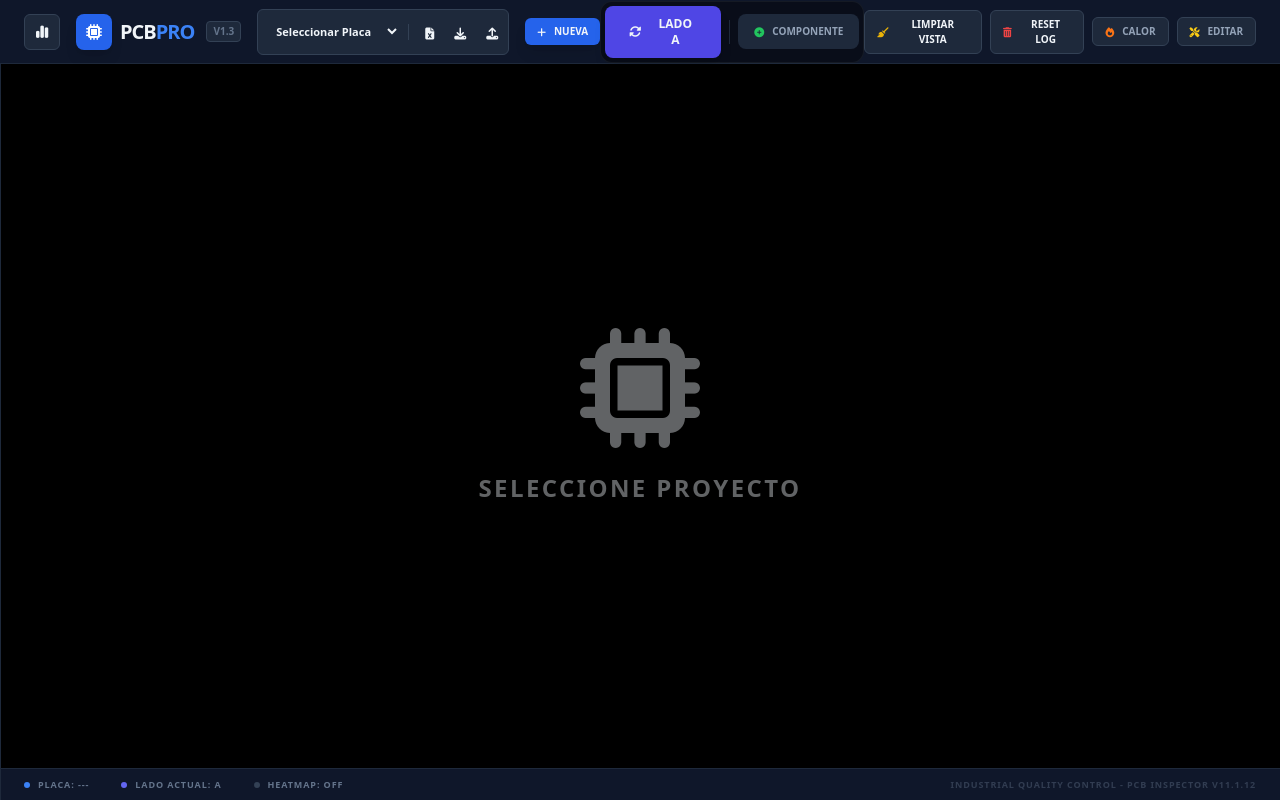
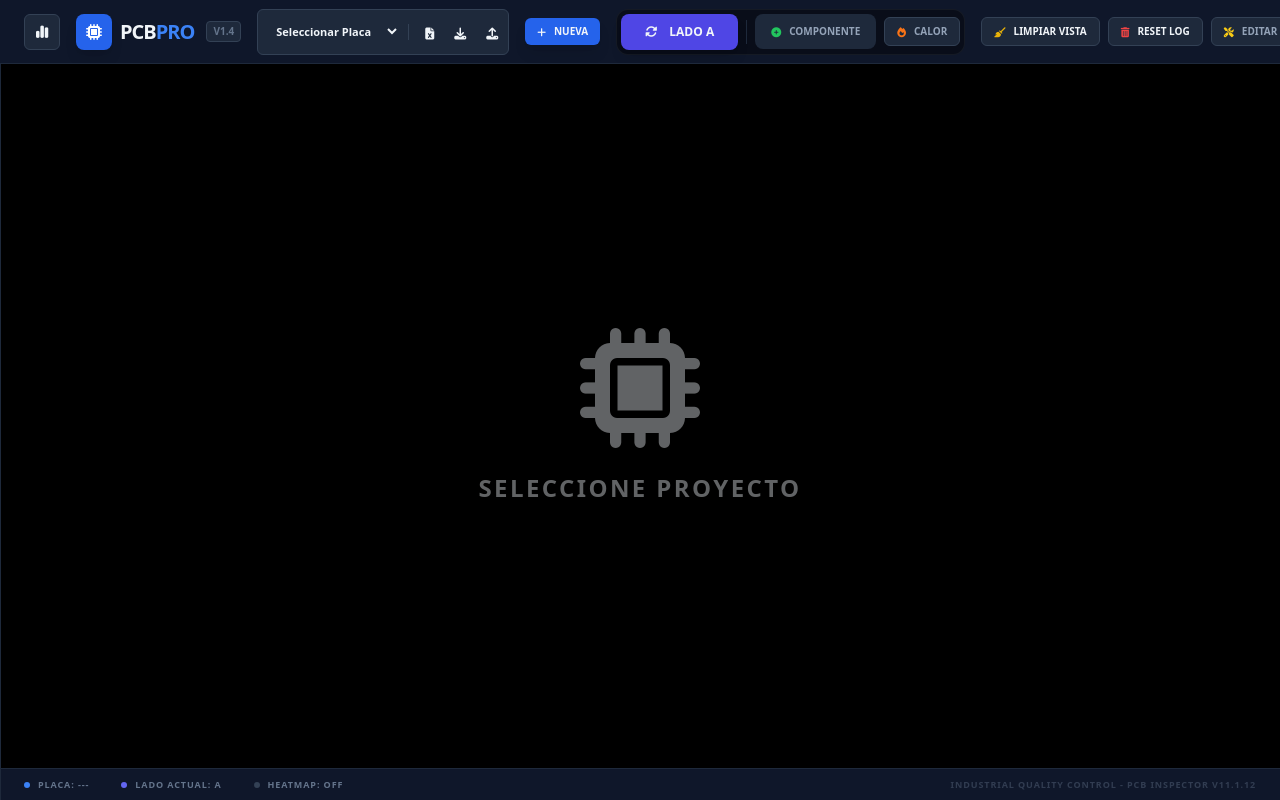
Before and after one commit to GuillermoCanete/PCB-Defect-inspector, a React (Vite) app: page / in a window 1280 px wide. Built offline with nearby package versions, Linux system fonts and the light colour scheme.

Commit message:
Update App.tsx

```diff
--- a/App.tsx
+++ b/App.tsx
@@ -16,6 +16,11 @@ const App: React.FC = () => {
   const [showHeatmap, setShowHeatmap] = useState(false);
   const [expandedStatId, setExpandedStatId] = useState<string | null>(null); // For sidebar expansion
 
+  // Zoom & Pan State
+  const [transform, setTransform] = useState({ scale: 1, x: 0, y: 0 });
+  const [isDragging, setIsDragging] = useState(false);
+  const dragStart = useRef<{ x: number, y: number } | null>(null);
+
   // Modals / State
   const [showNewBoardModal, setShowNewBoardModal] = useState(false);
   const [showConfirmDeleteHistory, setShowConfirmDeleteHistory] = useState(false);
@@ -31,6 +36,7 @@ const App: React.FC = () => {
   const imageRef = useRef<HTMLImageElement>(null);
   const detailRef = useRef<HTMLDivElement>(null);
   const importFileRef = useRef<HTMLInputElement>(null);
+  const containerRef = useRef<HTMLDivElement>(null);
 
   const currentBoard = useMemo(() => {
     if (!activeBoardId || boards.length === 0) return null;
@@ -74,6 +80,7 @@ const App: React.FC = () => {
     setContextMenu(null);
     setSelectedMarkerId(null);
     setExpandedStatId(null);
+    setTransform({ scale: 1, x: 0, y: 0 }); // Reset zoom on side switch
   };
 
   const handleBoardSwitch = (id: string) => {
@@ -84,6 +91,7 @@ const App: React.FC = () => {
     setActiveBoardId(id);
     setCurrentSide('A');
     setExpandedStatId(null);
+    setTransform({ scale: 1, x: 0, y: 0 }); // Reset zoom on board switch
   };
 
   const handleImageUpload = (e: React.ChangeEvent<HTMLInputElement>, side: 'A' | 'B') => {
@@ -150,12 +158,18 @@ const App: React.FC = () => {
     setSelectedMarkerId(null);
 
     const rect = imageRef.current.getBoundingClientRect();
+    // Calculate click position relative to the image (considering scale/pan)
+    // However, for adding components we want the % relative to the image natural size
+    // The visual rect already includes the transform.
     const x = ((e.clientX - rect.left) / rect.width) * 100;
     const y = ((e.clientY - rect.top) / rect.height) * 100;
     setContextMenu({ x: e.clientX, y: e.clientY, imgX: x, imgY: y });
   };
 
   const handleImageClick = (e: React.MouseEvent) => {
+    // Only handle click if we weren't dragging
+    if (isDragging) return;
+
     if (!imageRef.current || !currentBoard) return;
     const rect = imageRef.current.getBoundingClientRect();
     const x = ((e.clientX - rect.left) / rect.width) * 100;
@@ -178,6 +192,46 @@ const App: React.FC = () => {
       setSelectedMarkerId(null);
     }
   };
+
+  // --- Zoom & Pan Logic ---
+
+  const handleWheel = (e: React.WheelEvent) => {
+    if (!currentBoard) return;
+    // e.preventDefault(); // React synthetic events can't always prevent default passive listeners
+    const scaleAmount = -e.deltaY * 0.002;
+    const newScale = Math.min(Math.max(0.5, transform.scale + scaleAmount), 5);
+
+    setTransform(prev => ({
+        ...prev,
+        scale: newScale
+    }));
+  };
+
+  const handleMouseDown = (e: React.MouseEvent) => {
+    if (!currentBoard || e.button !== 0) return; // Only left click
+    if (isAddingComponent || isEditMode) return; // Don't pan while editing
+    setIsDragging(true);
+    dragStart.current = { x: e.clientX - transform.x, y: e.clientY - transform.y };
+  };
+
+  const handleMouseMove = (e: React.MouseEvent) => {
+    if (!isDragging || !dragStart.current) return;
+    e.preventDefault();
+    setTransform(prev => ({
+        ...prev,
+        x: e.clientX - dragStart.current!.x,
+        y: e.clientY - dragStart.current!.y
+    }));
+  };
+
+  const handleMouseUp = () => {
+    setIsDragging(false);
+    dragStart.current = null;
+  };
+
+  const resetZoom = () => setTransform({ scale: 1, x: 0, y: 0 });
+
+  // ------------------------
 
   const createComponent = () => {
     if (!showCompDialog || !newCompName.trim() || !currentBoard) return;
@@ -428,14 +482,12 @@ const App: React.FC = () => {
     currentBoard.components.forEach(c => {
       c.history.forEach(event => {
         const d = new Date(event.timestamp);
-        // Fix: Use 24h format and custom dd/mm/yyyy date
         eventRows.push([formatDate(d), d.toLocaleTimeString('es-ES', { hour12: false }), currentBoard.name, c.name, c.side, event.type.toUpperCase()]);
       });
     });
     currentBoard.genericMarkers.forEach(m => {
       m.history.forEach(ts => {
         const d = new Date(typeof ts === 'number' ? ts : ts.timestamp);
-        // Fix: Use 24h format and custom dd/mm/yyyy date
         eventRows.push([formatDate(d), d.toLocaleTimeString('es-ES', { hour12: false }), currentBoard.name, m.type, m.side, m.type.toUpperCase()]);
       });
     });
@@ -468,8 +520,8 @@ const App: React.FC = () => {
 
   return (
     <div className="h-screen w-screen flex flex-col bg-slate-950 text-slate-100 overflow-hidden font-sans">
-      <header className="h-16 bg-slate-900 border-b border-slate-800 flex items-center justify-between px-6 z-50 shrink-0 shadow-xl">
-        <div className="flex items-center gap-4">
+      <header className="h-16 bg-slate-900 border-b border-slate-800 flex items-center justify-between px-6 z-50 shrink-0 shadow-xl overflow-x-auto no-scrollbar">
+        <div className="flex items-center gap-4 shrink-0">
           <button onClick={() => setShowStats(!showStats)} title="Estadísticas" className={`w-9 h-9 rounded-md flex items-center justify-center transition-all ${showStats ? 'bg-blue-600' : 'bg-slate-800 border border-slate-700'}`}>
             <i className="fa-solid fa-chart-simple text-sm"></i>
           </button>
@@ -477,9 +529,9 @@ const App: React.FC = () => {
             <div className="w-9 h-9 bg-blue-600 rounded-lg flex items-center justify-center shadow-lg">
                 <i className="fa-solid fa-microchip text-white"></i>
             </div>
-            <span className="font-black text-xl tracking-tighter uppercase">PCB<span className="text-blue-500">PRO</span></span>
-            {/* Version indicator V1.3 */}
-            <span className="ml-1 text-[10px] text-slate-500 font-bold bg-slate-800 px-1.5 py-0.5 rounded border border-slate-700">V1.3</span>
+            <span className="font-black text-xl tracking-tighter uppercase whitespace-nowrap">PCB<span className="text-blue-500">PRO</span></span>
+            {/* Version indicator V1.4 */}
+            <span className="ml-1 text-[10px] text-slate-500 font-bold bg-slate-800 px-1.5 py-0.5 rounded border border-slate-700">V1.4</span>
           </div>
           <div className="flex items-center gap-1 bg-slate-800 p-0.5 rounded-md border border-slate-700">
             <select
@@ -496,34 +548,34 @@ const App: React.FC = () => {
             <button onClick={() => importFileRef.current?.click()} title="Importar Configuración" className="p-2 hover:text-blue-400 transition-colors"><i className="fa-solid fa-upload text-xs"></i></button>
             <input type="file" hidden ref={importFileRef} accept=".json" onChange={handleImportConfig} />
           </div>
-          <button onClick={() => setShowNewBoardModal(true)} className="px-3 py-1.5 bg-blue-600 hover:bg-blue-500 rounded-md text-[10px] font-black uppercase transition-all flex items-center gap-2 shadow-lg">
+          <button onClick={() => setShowNewBoardModal(true)} className="px-3 py-1.5 bg-blue-600 hover:bg-blue-500 rounded-md text-[10px] font-black uppercase transition-all flex items-center gap-2 shadow-lg whitespace-nowrap">
               <i className="fa-solid fa-plus"></i> NUEVA
           </button>
         </div>
 
-        <div className="flex items-center bg-black/40 p-1 rounded-xl gap-2 border border-white/5">
-            <button onClick={toggleSide} className={`flex items-center gap-3 px-6 py-2.5 rounded-lg text-xs font-black transition-all shadow-lg ${currentSide === 'A' ? 'bg-indigo-600' : 'bg-purple-600'}`}>
+        <div className="flex items-center bg-black/40 p-1 rounded-xl gap-2 border border-white/5 shrink-0 mx-4">
+            <button onClick={toggleSide} className={`flex items-center gap-3 px-6 py-2.5 rounded-lg text-xs font-black transition-all shadow-lg whitespace-nowrap ${currentSide === 'A' ? 'bg-indigo-600' : 'bg-purple-600'}`}>
               <i className="fa-solid fa-rotate"></i>
               <span>LADO {currentSide}</span>
             </button>
             <div className="w-px h-6 bg-slate-800"></div>
-            {/* Added Green Color to Component Icon */}
-            <button onClick={() => {setIsAddingComponent(!isAddingComponent); setIsEditMode(false); setContextMenu(null); setActiveCompDetail(null);}} className={`px-4 py-2.5 rounded-lg text-[10px] font-black transition-all flex items-center gap-2 ${isAddingComponent ? 'bg-orange-600 animate-pulse' : 'bg-slate-800 text-slate-400'}`}>
+            <button onClick={() => {setIsAddingComponent(!isAddingComponent); setIsEditMode(false); setContextMenu(null); setActiveCompDetail(null);}} className={`px-4 py-2.5 rounded-lg text-[10px] font-black transition-all flex items-center gap-2 whitespace-nowrap ${isAddingComponent ? 'bg-orange-600 animate-pulse' : 'bg-slate-800 text-slate-400'}`}>
               <i className={`fa-solid fa-plus-circle ${isAddingComponent ? 'text-white' : 'text-green-500'}`}></i> COMPONENTE
+            </button>
+            {/* Heatmap moved here */}
+            <button onClick={() => setShowHeatmap(!showHeatmap)} className={`px-3 py-1.5 rounded-md text-[10px] font-black border transition-all flex items-center gap-2 whitespace-nowrap ${showHeatmap ? 'bg-red-600 border-red-400 text-white' : 'bg-slate-800 border-slate-700 text-slate-400'}`}>
+                <i className={`fa-solid fa-fire ${showHeatmap ? 'text-white' : 'text-orange-500'}`}></i> CALOR
             </button>
         </div>
 
-        <div className="flex items-center gap-2">
-          <button onClick={clearVisualCounters} title="Limpiar conteos visuales (Mantiene historial)" className="px-3 py-1.5 rounded-md text-[10px] font-black bg-slate-800 border border-slate-700 hover:border-yellow-500 transition-all flex items-center gap-2">
+        <div className="flex items-center gap-2 shrink-0">
+          <button onClick={clearVisualCounters} title="Limpiar conteos visuales (Mantiene historial)" className="px-3 py-1.5 rounded-md text-[10px] font-black bg-slate-800 border border-slate-700 hover:border-yellow-500 transition-all flex items-center gap-2 whitespace-nowrap">
             <i className="fa-solid fa-broom text-yellow-500"></i> LIMPIAR VISTA
           </button>
-          <button onClick={() => setShowConfirmDeleteHistory(true)} title="Eliminar todo el historial de fallas" className="px-3 py-1.5 rounded-md text-[10px] font-black bg-slate-800 border border-slate-700 hover:border-red-500 transition-all flex items-center gap-2">
+          <button onClick={() => setShowConfirmDeleteHistory(true)} title="Eliminar todo el historial de fallas" className="px-3 py-1.5 rounded-md text-[10px] font-black bg-slate-800 border border-slate-700 hover:border-red-500 transition-all flex items-center gap-2 whitespace-nowrap">
             <i className="fa-solid fa-trash-can text-red-500"></i> RESET LOG
           </button>
-          <button onClick={() => setShowHeatmap(!showHeatmap)} className={`px-3 py-1.5 rounded-md text-[10px] font-black border transition-all flex items-center gap-2 ${showHeatmap ? 'bg-red-600 border-red-400' : 'bg-slate-800 border-slate-700 text-slate-400'}`}>
-            <i className={`fa-solid fa-fire ${showHeatmap ? 'text-white' : 'text-orange-500'}`}></i> CALOR
-          </button>
-          <button onClick={() => {setIsEditMode(!isEditMode); setIsAddingComponent(false); setContextMenu(null); setActiveCompDetail(null);}} className={`px-3 py-1.5 rounded-md text-[10px] font-black border transition-all flex items-center gap-2 ${isEditMode ? 'bg-yellow-600 border-yellow-400' : 'bg-slate-800 border-slate-700 text-slate-400'}`}>
+          <button onClick={() => {setIsEditMode(!isEditMode); setIsAddingComponent(false); setContextMenu(null); setActiveCompDetail(null);}} className={`px-3 py-1.5 rounded-md text-[10px] font-black border transition-all flex items-center gap-2 whitespace-nowrap ${isEditMode ? 'bg-yellow-600 border-yellow-400' : 'bg-slate-800 border-slate-700 text-slate-400'}`}>
             <i className={`fa-solid fa-screwdriver-wrench ${isEditMode ? 'text-white' : 'text-yellow-400'}`}></i> EDITAR
           </button>
         </div>
@@ -544,6 +596,16 @@ const App: React.FC = () => {
                         <span className="text-[11px] font-bold text-slate-300">{s.name}</span>
                         <div className="flex items-center gap-2"><div className="w-2 h-2 rounded-full shadow-sm" style={{ backgroundColor: getHeatColor(s.total) }}></div><span className="text-xs font-black text-white">{s.total}</span></div>
                     </div>
+                    {/* Always visible summary */}
+                    {s.type === 'component' && (
+                         <div className="text-[9px] text-slate-500 font-mono tracking-tight flex flex-wrap gap-x-2 gap-y-0.5 leading-tight">
+                            {Object.entries((s as any).counts).map(([key, val]) => {
+                                const v = val as number;
+                                if (v > 0) return <span key={key}><span className="text-slate-400 font-bold">{getAbbreviation(key)}:</span> {v}</span>
+                                return null;
+                            })}
+                         </div>
+                    )}
                   </div>
                 </div>
                 {/* Expanded Details with Subtraction Logic */}
@@ -588,14 +650,28 @@ const App: React.FC = () => {
         </aside>
 
         <main className={`flex-1 relative flex flex-col transition-all duration-300 ${showStats ? 'ml-72' : 'ml-0'}`}>
-          <div className="flex-1 relative flex items-center justify-center p-8 bg-black overflow-hidden" onClick={handleImageClick} onContextMenu={handleContextMenu}>
+          <div
+             className={`flex-1 relative flex items-center justify-center bg-black overflow-hidden cursor-${isDragging ? 'grabbing' : 'default'}`}
+             onWheel={handleWheel}
+             onMouseDown={handleMouseDown}
+             onMouseMove={handleMouseMove}
+             onMouseUp={handleMouseUp}
+             onMouseLeave={handleMouseUp}
+             onContextMenu={handleContextMenu}
+             ref={containerRef}
+          >
             {!currentBoard ? (
               <div className="flex flex-col items-center gap-6 opacity-30 animate-pulse"><i className="fa-solid fa-microchip text-[120px]"></i><h2 className="text-2xl font-black uppercase tracking-widest">Seleccione Proyecto</h2></div>
             ) : !currentImg ? (
               <div className="bg-slate-900/50 border-4 border-dashed border-slate-800 p-16 rounded-[4rem] flex flex-col items-center gap-6 text-center"><h3 className="text-xl font-black text-slate-500 uppercase">Falta Imagen Lado {currentSide}</h3></div>
             ) : (
-              <div className="relative inline-block max-w-full max-h-full select-none">
-                <img ref={imageRef} src={currentImg} alt="PCB" className={`max-w-full max-h-[calc(100vh-140px)] object-contain rounded-lg shadow-2xl transition-all duration-700 ${showHeatmap ? 'grayscale saturate-[0.15] brightness-[1.1]' : ''}`} draggable={false} />
+               // Wrapper for Pan/Zoom Transformation
+              <div
+                className="relative inline-block origin-center transition-transform duration-75 ease-out select-none"
+                style={{ transform: `translate(${transform.x}px, ${transform.y}px) scale(${transform.scale})` }}
+                onClick={handleImageClick}
+              >
+                <img ref={imageRef} src={currentImg} alt="PCB" className={`max-w-full max-h-[calc(100vh-140px)] object-contain rounded-lg shadow-2xl ${showHeatmap ? 'grayscale saturate-[0.15] brightness-[1.1]' : ''}`} draggable={false} />
 
                 {currentBoard.components.filter(c => c.side === currentSide).map(comp => {
                   const total = Object.values(comp.counts).reduce((a, b) => a + b, 0);
@@ -655,6 +731,15 @@ const App: React.FC = () => {
                     );
                 })}
               </div>
+            )}
+
+            {/* Zoom Controls Overlay */}
+            {currentBoard && currentImg && (
+                <div className="absolute bottom-6 right-6 flex flex-col gap-2 z-50">
+                    <button onClick={() => setTransform(t => ({...t, scale: Math.min(5, t.scale + 0.5)}))} className="w-10 h-10 bg-slate-800/80 backdrop-blur border border-slate-600 rounded-lg text-white hover:bg-blue-600 transition-colors shadow-xl flex items-center justify-center"><i className="fa-solid fa-plus"></i></button>
+                    <button onClick={() => setTransform(t => ({...t, scale: Math.max(0.5, t.scale - 0.5)}))} className="w-10 h-10 bg-slate-800/80 backdrop-blur border border-slate-600 rounded-lg text-white hover:bg-blue-600 transition-colors shadow-xl flex items-center justify-center"><i className="fa-solid fa-minus"></i></button>
+                    <button onClick={resetZoom} className="w-10 h-10 bg-slate-800/80 backdrop-blur border border-slate-600 rounded-lg text-white hover:bg-blue-600 transition-colors shadow-xl flex items-center justify-center" title="Reset Zoom"><i className="fa-solid fa-compress"></i></button>
+                </div>
             )}
           </div>
         </main>
```
